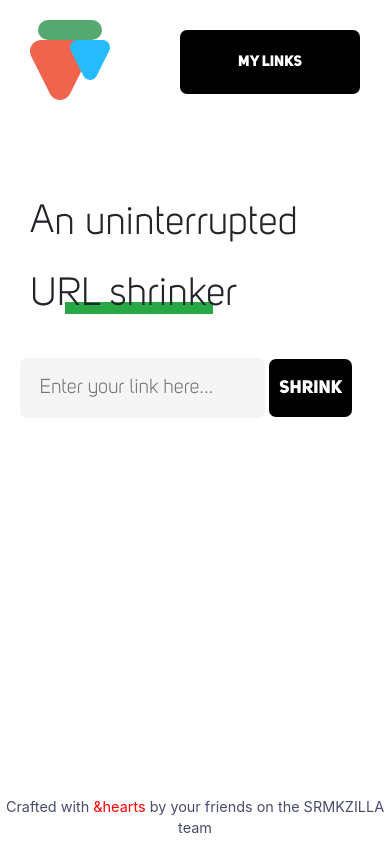
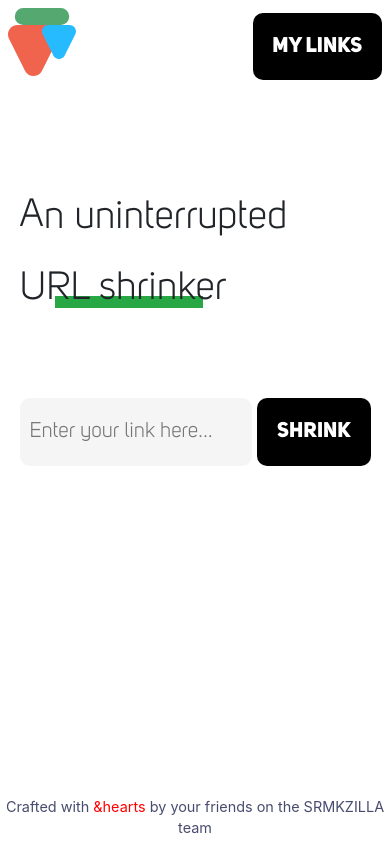
Before and after one commit to srm-kzilla/kzilla.xyz, a Svelte app in the folder client/: page / in a window 390 px wide. Built offline with nearby package versions, Linux system fonts and the light colour scheme.

Commit message:
fix(ui-and-ux): make dimensions and spacing consistent

```diff
--- a/client/public/global.css
+++ b/client/public/global.css
@@ -47,24 +47,20 @@ a:hover{
 
 
 .image{
-	position: absolute;
-	height: 100px;
-	left: 30px;
-	top: 20px;
+	height: 8vh;
 }
 .linker{
 	position: absolute;
 	font-family: UniSansHeavy;
-	right: 30px;
-	top: 40px;
-	font-size: 20px;
-	width: 239px;
-	height: 80px;
+	right: 1vh;
+	top: 1.5vh;
+	font-size: 2.5vh;
+	width: 8vw;
+	height: 8vh;
 	text-align: center;
-	line-height: 50px;
+	line-height: 8vh;
 	color: #ffffff;
 	background-color: #000000;
-	padding: 15px 40px 15px 40px;
 	text-transform: uppercase;
 	border-radius: 10px;
 }
@@ -73,17 +69,23 @@ a:hover{
 	color: #ffffff;
 }
 
-@media(max-width: 500px){
-	.image{
-		height: 80px;
-	}
+@media(max-width: 1400px){
 	.linker{
-		font-size: 15px;
-		padding: 10px 20px 10px 20px;
-		top: 30px;
-		border-radius: 7px;
-		width: 180px;
-		height: 64px;
-		line-height: 45px;
+		width: 12vw;
 	}
 }
+@media(max-width: 1000px){
+	.linker{
+		width: 16vw;
+	}
+}
+@media(max-width: 760px){
+	.linker{
+		width: 25vw;
+	}
+}
+@media(max-width: 470px){
+	.linker{
+		width: 33vw;
+	}
+}
--- a/client/src/homePage/FormDesign.svelte
+++ b/client/src/homePage/FormDesign.svelte
@@ -10,13 +10,7 @@
   let longUrl = "";
   let data;
   let error;
-
-  window.$('#kz-form').keydown(function (e) {
-    if (e.keyCode == 13) {
-        e.preventDefault();
-        return false;
-    }
-  });
+  let myShrinker;
 
   //Copy Button functionality...
 
@@ -31,7 +25,9 @@
   //Attach URL shortener API...
 
   function buttonClick(e) {
+    tapped = true;
     if(longUrl){
+      myShrinker.innerHTML = '<div class="spinner-border text-light"><span class="sr-only">Loading...</span></div>';
       e.preventDefault();
       grecaptcha.ready(async function() {
       const url = "https://kzilla-xyz.herokuapp.com/api/v1/links";
@@ -54,66 +50,80 @@
 
 <style>
   .kz-form-des {
-    margin-top: 15vh;
-    padding-left: 150px;
-    padding-right: 150px;
+    margin-top: 10vh;
+    padding-left: 8vw;
+    padding-right: 8vw;
   }
   .kz-input {
     font-family: UniSansBook;
-    width: 85%;
+    font-size: 2.5vh;
+    width: 75.5vw;
+    height: 8vh;
+    line-height: 8vh;
     background-color: #f5f5f5;
     color: #696969;
-    padding: 15px 40px 15px 40px;
+    padding: 0px 10px 0px 10px;
     border-radius: 10px;
     border-style: none;
     overflow-x: auto;
   }
-  .kz-enter{
-    height: 2.5em;
-    font-size: 32px;
-  }
   .kz-input-done {
-    width: 98%;
+    width: 84vw;
+    margin-right: 0px;
+    margin-bottom: 30px;
   }
   .shrinker {
     font-family: UniSansHeavy;
-    font-size: 20px;
     color: var(--white);
+    width: 8vw;
+	  height: 8vh;
+	  line-height: 8vh;
+	  font-size: 2.5vh;
     background-color: var(--black);
-    padding: 15px 40px 15px 40px;
-    text-transform: uppercase;
     border-radius: 10px;
-  }
-  .kz-enter-btn{
-    padding: 30px 40px 25px 40px;
+    float: right;
   }
   .shrinker:hover {
     color: var(--white);
     text-decoration: none;
   }
   .kz-shrinked-text {
-    /* margin-top: 10px; */
-    margin-left: 0px;
     background-color: #f5f5f5;
     color: #696969;
-    padding: 15px 40px 15px 40px;
+    line-height: 8vh;
+    padding: 0px 10px 0px 10px;
     border-radius: 10px;
     border-style: none;
-    /* height: 55px; */
+    font-size: 2.5vh;
+    height: 8vh;
+    width: 34vw;
+    float: left;
+    overflow: auto;
+  }
+  .kz-shrinked-text-2{
+    background-color: #f5f5f5;
+    color: #696969;
+    line-height: 8vh;
+    padding: 0px 10px 0px 10px;
+    border-radius: 10px;
+    border-style: none;
+    font-size: 2.5vh;
+    height: 8vh;
+    width: 34vw;
+    float: left;
     overflow: auto;
   }
   .kz-alternate {
-    min-width: 80px;
-    height: 4.7em;
-    margin-left: 10px;
+    height: 8vh;
+    width: 5vw;
+    line-height: 8vh;
+    margin-left: 0.5vw;
+    margin-right: 5vw;
     color: var(--white);
     background-color: var(--black);
-    padding: 13px 20px 13px 20px;
-    text-transform: uppercase;
+    padding: 0px 20px 0px 20px;
     border-radius: 10px;
-  }
-  .delete {
-    display: none;
+    float: left;
   }
   .kz-error{
     color: var(--orange);
@@ -121,12 +131,24 @@
     font-size: 1.5rem;
   }
 
-  @media(max-width: 1365px){
+  @media(max-width: 1400px){
     .kz-input{
-          width: 75%;
+      width: 71vw;
     }
-      .kz-form-des{
-        margin-top: 4.5vh;
+    .kz-input-done {
+      width: 84vw;
+    }
+    .shrinker{
+      width: 12vw;
+    }
+    .kz-shrinked-text {
+      width: 31.5vw;
+    }
+    .kz-shrinked-text-2{
+      width: 32vw;
+    }
+    .kz-alternate {
+      width: 7vw;
     }
   }
   @media (max-width: 1100px) {
@@ -134,56 +156,69 @@
       margin-bottom: 100px;
     }
   }
-  @media (max-width: 920px) {
-    .kz-form-des {
-      padding-left: 5vw;
-      padding-right: 20px;
+  @media(max-width: 1000px){
+    .kz-input{
+      width: 67vw;
     }
-    .kz-input{
-        width: 75%;
+    .shrinker{
+      width: 16vw;
+    }
+    .kz-input-done {
+      width: 84vw;
+    }
+    .kz-shrinked-text {
+      width: 30.5vw;
+    }
+    .kz-shrinked-text-2{
+      width: 31.5vw;
+    }
+    .kz-alternate {
+      width: 9vw;
+      margin-right: 3vw;
     }
   }
   @media (max-width: 920px) {
     .kz-form-des {
       padding-left: 5vw;
-      padding-right: 20px;
+      padding-right: 5vw;
     }
     .kz-input{
-        width: 70%;
+      width: 73vw;
+    }
+    .kz-input-done {
+      width: 90vw;
+    }
+    .kz-shrinked-text {
+      width: 33.5vw;
+    }
+    .kz-shrinked-text-2{
+      width: 34vw;
+    }
+    .kz-alternate {
+      width: 9vw;
     }
   }
-  @media (max-width: 550px) {
-    .kz-input {
-      padding: 8px 20px 8px 20px;
-      border-radius: 7px;
-      width: 75%;
+  @media(max-width: 760px){
+    .kz-input{
+      width: 63.5vw;
     }
-    .kz-enter{
-      height: 60px;
-      font-size: 20px;
+    .shrinker{
+      width: 25vw;
     }
-    .shrinker {
-      padding: 20px 10px 20px 10px;
-      border-radius: 7px;
-      font-size: 18px;
+    .kz-input-done {
+      width: 90vw;
     }
     .kz-shrinked-text {
-      overflow-x: auto;
-      padding: 8px 20px 8px 20px;
+      width: 78vw;
+    }
+    .kz-shrinked-text-2{
+      width: 78vw;
     }
     .kz-alternate {
-      padding: 15px 5px 15px 5px;
-      min-width: 70px !important;
-      max-height: 3.7rem;
-      font-size: 15px;
-    }
-    .kz-form-des {
-      margin-bottom: 0px;
-    }
-  }
-  @media (max-width: 392px) {
-    .kz-input{
-        width: 70%;
+      margin-right: 0px;
+      margin-left: 2vw;
+      margin-bottom: 1vh;
+      width: 10vw;
     }
   }
   @media (max-height: 640px) {
@@ -191,41 +226,70 @@
       margin-top: 10vh;
     }
   }
+  @media(max-width: 550px){
+    .kz-form-des {
+      margin-bottom: 0px;
+    }
+    .kz-shrinked-text {
+      width: 76vw;
+    }
+    .kz-shrinked-text-2{
+      width: 76vw;
+    }
+    .kz-alternate {
+      width: 12vw;
+    }
+  }
+  @media(max-width: 470px){
+    .kz-input{
+      width: 59.5vw;
+    }
+    .shrinker{
+      width: 29vw;
+    }
+    .kz-input-done {
+      width: 90vw;
+    }
+    .kz-shrinked-text {
+      width: 72vw;
+    }
+    .kz-shrinked-text-2{
+      width: 72vw;
+    }
+    .kz-alternate {
+      width: 16vw;
+    }
+  }
 </style>
 
 <div class="container-fluid kz-form-des">
 
   {#if !data}
-    <form id="kz-form" on:submit|preventDefault={buttonClick} class={tapped ? 'delete' : ''}>
-      <input type="text" bind:value={longUrl} required placeholder="Enter your link here..." class="kz-input kz-enter" />
-      <a role="button" on:click={buttonClick} class="shrinker kz-enter-btn">Shrink</a>
+    <form id="kz-form" on:submit|preventDefault={buttonClick}>
+      <input type="text" bind:value={longUrl} required placeholder="Enter your link here..." class="kz-input " />
+      <div role="button" on:click={buttonClick} bind:this={myShrinker} class={tapped?"shrinker text-center":"shrinker text-center"}>Shrink</div>
     </form>
 
   {:else if !error}
     <div id="shrunkLink" class="container-fluid" style="margin-top: 60px; padding: 0px;">
-      <div class="container-fluid kz-input kz-input-done text-center kz-enter" style="margin-right: 0px; margin-bottom: 30px; width: 100%;">
+      <div class="container-fluid text-center kz-input kz-input-done">
         {data.longUrl}
       </div>
-      <div class="row justify-content-center" style="margin-left: 0px; padding: 0px;">
-        <div class="col col-9 col-md-4 col-xl-5 text-center" style="padding: 0px;">
-          <p class="kz-shrinked-text kz-enter" id="shrink">{API.KZILLA_URL}{data.shortCode}</p>
-        </div>
-        <div class="col col-3 col-md-2 col-xl-1 text-center" style="padding: 0px;">
+
+      <div class="kz-shrinked-text" id="shrink">{API.KZILLA_URL}{data.shortCode}</div>
+
       <button class="kz-alternate" on:click={copyExec}>
         <img height="20px" src="ic-round-content-copy.svg" alt="copy-btn" />
       </button>
-        </div>
-        <div class="col col-9 col-md-4 col-xl-5 text-center" style="padding: 0px;">
-          <div class="kz-shrinked-text kz-enter" style=" ">{API.ANALYTICS_URL}{data.analyticsCode}</div>
-        </div>
-        <div class="col col-3 col-md-2 col-xl-1 text-center" style="padding: 0px;">
+
+      <div class="kz-shrinked-text-2" style="">{API.ANALYTICS_URL}{data.analyticsCode}</div>
+
       <Link to="analytics/{data.analyticsCode}">
-            <button class="kz-alternate">
+        <button class="kz-alternate" style="margin-right: 0;">
           <img height="15px" src="./ic-baseline-bar-chart.svg" alt="stats-btn" />
         </button>
       </Link>
-        </div>
-      </div>
+
     </div>
   {:else}
     <div class="container-fluid kz-error">
--- a/client/src/homePage/HeroTag.svelte
+++ b/client/src/homePage/HeroTag.svelte
@@ -1,10 +1,10 @@
 <style>
     .header{
-        margin-top: 20vh;
-        padding-left: 150px;
+        margin-top: 8vh;
+        padding-left: 8vw;
     }
     .header h1{
-        font-size: 80px;
+        font-size: 8.5vh;
         font-family: UniSansBook;
         font-weight: normal;
         display: flex;
@@ -16,16 +16,16 @@
         position: absolute;
         content: '';
         bottom: 0px;
-        left: 80px;
-        top: 64px;
-        width: 304px;
-        height: 16px;
+        left: 8vh;
+        top: 6.7vh;
+        width: 32vh;
+        height: 2.5vh;
         background-color: var(--green);
         z-index: -1;
     }
     .roller__list {
         overflow-y: hidden;
-        height: 88px;
+        height: 9.5vh;
         margin-top: 2px;
         padding-left: 0px;
     }
@@ -55,10 +55,10 @@
     }
   }
     @media(max-width: 650px){
-        .header{
+        /* .header{
             margin-top: 200px;
             padding-left: 30px;
-        }
+        } */
         .header h1{
             font-size: 10vw;
         }
@@ -74,7 +74,7 @@
     }
     @media(max-height: 676px){
         .header{
-            margin-top: 20vh;
+            /* margin-top: 20vh; */
         }
     }
 </style>
--- a/client/src/homePage/home.svelte
+++ b/client/src/homePage/home.svelte
@@ -7,15 +7,20 @@
 </script>
 
 <style>
+  .hello-nav{
+    height: 15vh;
+  	padding: 1vh 0px 1vh 1vh;
+    position: relative;
+    overflow: hidden;
+  }
   .kz-main {
-    max-height: 70vh;
     position: relative;
     padding: 0px;
   }
 </style>
 
-<nav>
-  <div class="container-fluid">
+
+  <div class="hello-nav">
       <Link to="/">
         <img src="./icon.svg" class="image" alt="logo" />
       </Link>
@@ -23,7 +28,6 @@
         <p class="linker">My Links</p>
       </Link>
   </div>
-</nav>
 
 <div class="container-fluid kz-main">
 
```
Lines whose indentation alone changed are shown as unchanged.
